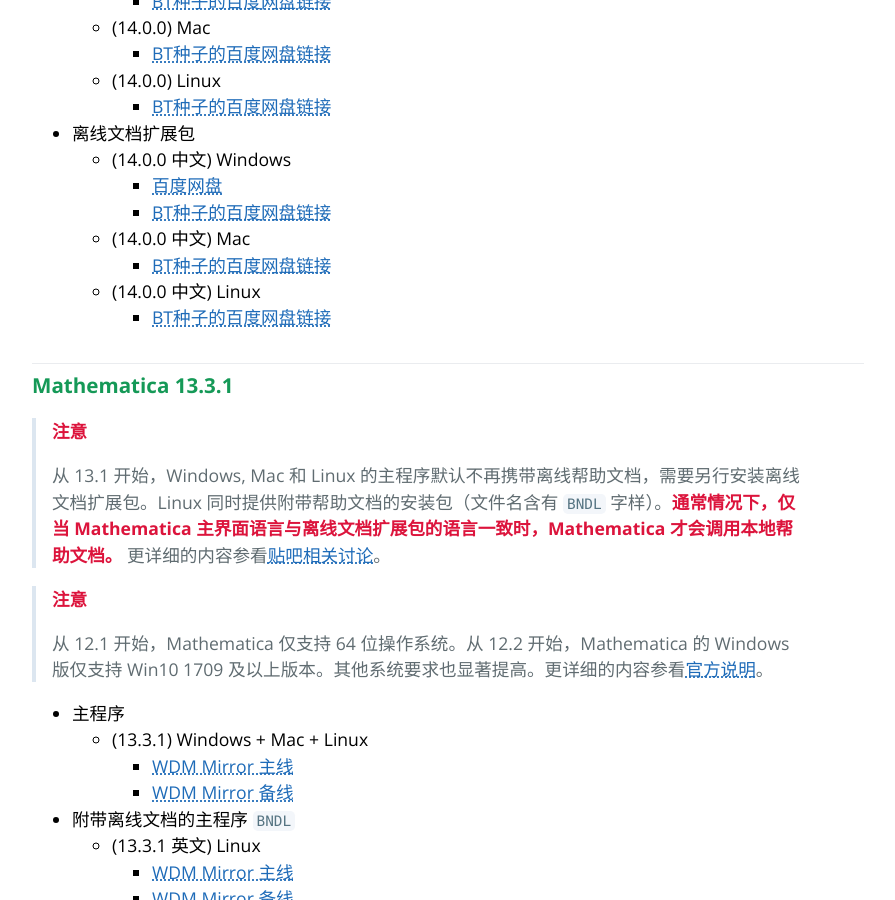
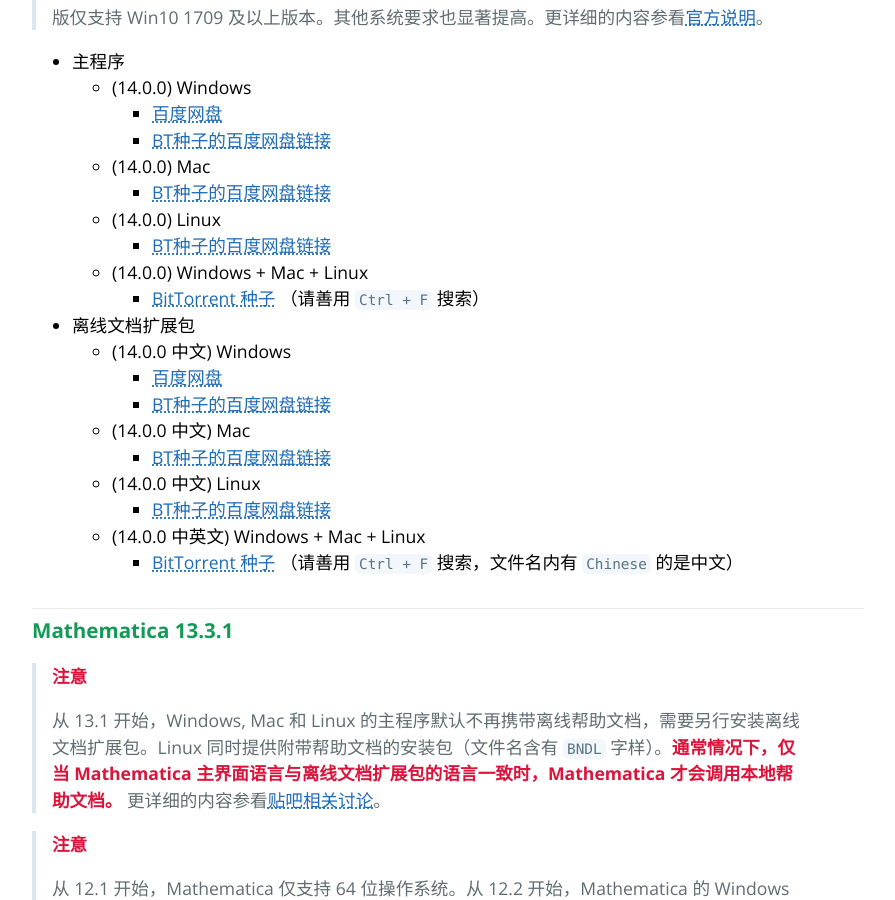
Before and after one commit to TieBaMma/InstallTutorial, a Jekyll site: the page built from index.md, in a window 1280 px wide and 900 px high, scrolled down 6214 px. Shown: the whole window, without its empty margins (192-1087 px from the left). Built offline with Jekyll 4.4.1, drawn with Linux system fonts in a browser that asks for light colours; some of the changed text lies outside the part shown.

Commit message:
添加 14.0.0 主程序 + 中英文帮助文档扩展包 + Engine 种子

```diff
--- a/index.md
+++ b/index.md
@@ -54,6 +54,10 @@
 Wolfram Engine 的激活方法可参考官网的介绍 [How do I set up the Wolfram Engine](https://support.wolfram.com/kb/45743)。
 
 下载链接：
+
+### Wolfram Engine 14.0.0
+* (14.0.0) Windows + Linux + Mac
+  * [BitTorrent 种子](https://wdm-tr.itsu.eu.org/#:~:text=WolframEngine_14.0.0) （请善用 `Ctrl + F` 搜索）
 
 ### Wolfram Engine 13.3.0
 * (13.3.0) Windows + Linux + Mac
@@ -221,6 +225,9 @@
   * (14.0.0) Linux
     * [BT种子的百度网盘链接](https://pan.baidu.com/s/1-Azyu2IxvLiC6XZnkyc38g?pwd=e7ua)
 
+  * (14.0.0) Windows + Mac + Linux
+    * [BitTorrent 种子](https://wdm-tr.itsu.eu.org/#:~:text=Mathematica_14.0.0) （请善用 `Ctrl + F` 搜索）
+
 * 离线文档扩展包
   * (14.0.0 中文) Windows
     * [百度网盘](https://pan.baidu.com/s/11MmWt3kqjR0reeDNij55Uw?pwd=yh2h)
@@ -231,6 +238,9 @@
 
   * (14.0.0 中文) Linux
     * [BT种子的百度网盘链接](https://pan.baidu.com/s/1zkk7B935FhEyVLFcc_XRSg?pwd=xbsc)
+
+  * (14.0.0 中英文) Windows + Mac + Linux
+    * [BitTorrent 种子](https://wdm-tr.itsu.eu.org/#:~:text=WLDocs_14.0.0) （请善用 `Ctrl + F` 搜索，文件名内有 `Chinese` 的是中文）
 
 ### Mathematica 13.3.1
 
```
